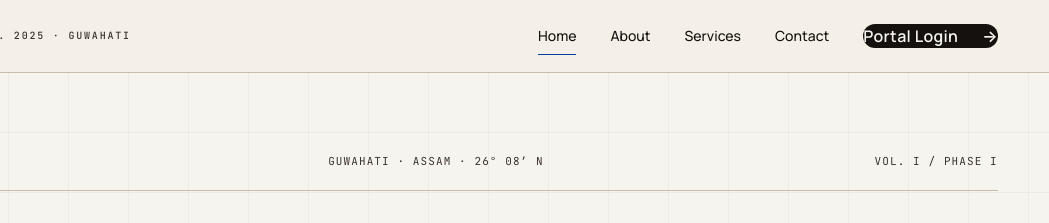
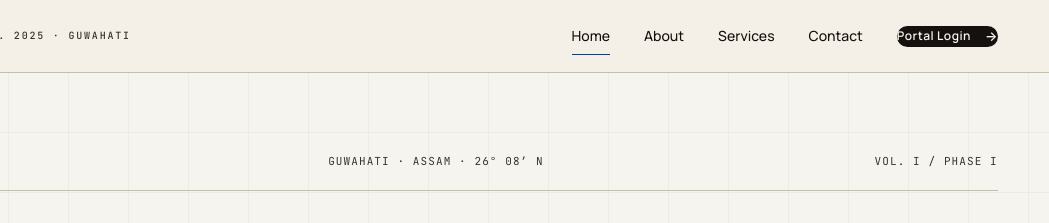
Before and after one commit to raktimmahanta123/Mindset-Career-Portal, a website: page index.html in a window 1280 px wide. Shown: the top 223 px of the page, 231-1280 px from the left. Drawn offline with Linux system fonts and the light colour scheme.

Commit message:
Portal Login: revert pill to v=b size, shrink label + arrow
Atikur wants the pill back at the previous (v=b) dimensions but
with smaller text inside, so there's more visible breathing room
around the content within the same-sized pill.

- padding back to 18 42 18 34 (was 24 72 24 60)
- gap back to 14 (was 24)
- font-size 12px for label (was 16) with 0.04em letter-spacing
  to keep it crisp at the smaller size
- explicit .nav-cta .arrow rule at 13px so the arrow doesn't
  shrink to a stub alongside the smaller label

Cache-bust v=20260613d.

Co-Authored-By: Claude Opus 4.7 <noreply@anthropic.com>

```diff
--- a/css/styles.css
+++ b/css/styles.css
@@ -177,17 +177,22 @@ h1, h2, h3, h4 {
 
 .nav-cta {
   display: inline-flex; align-items: center; justify-content: center;
-  gap: 24px;
-  /* Generous padding both sides. Right is slightly larger than left to
-     optically compensate for the arrow glyph's near-zero right bearing —
-     keeps the "P" and the arrow looking equally inset from their edges. */
-  padding: 24px 72px 24px 60px;
+  gap: 14px;
+  /* Pill back to the v=b dimensions Atikur preferred. Right padding still
+     slightly larger than left to compensate for the arrow's right bearing. */
+  padding: 18px 42px 18px 34px;
   background: var(--ink); color: var(--paper);
   border-radius: 999px;
-  font-size: 16px; font-weight: 600;
-  letter-spacing: 0.02em;
+  /* Smaller label + arrow so the same-sized pill has more visible
+     breathing room around the content. */
+  font-size: 12px; font-weight: 600;
+  letter-spacing: 0.04em;
   line-height: 1;
   transition: background 0.2s;
+}
+.nav-cta .arrow {
+  font-size: 13px;        /* arrow drawn one pt larger than label so it doesn't shrink to nothing */
+  display: inline-block;
 }
 .nav-cta:hover { background: var(--oxblood); }
 .nav-cta .arrow { transition: transform 0.3s; }
--- a/index.html
+++ b/index.html
@@ -5,7 +5,7 @@
 <meta name="viewport" content="width=device-width, initial-scale=1" />
 <title>Mindset Career — Careers, Considered · Guwahati</title>
 <meta name="description" content="Mindset Career is a Guwahati-based job consultancy matching the right people with the right work across the North-East." />
-<link rel="stylesheet" href="css/styles.css?v=20260613c" />
+<link rel="stylesheet" href="css/styles.css?v=20260613d" />
 </head>
 <body>
 
```
Also changed, not shown: activity.html (+1 -1 lines), dashboard.html (+1 -1 lines), employees.html (+1 -1 lines), employers.html (+1 -1 lines), login.html (+1 -1 lines), register.html (+1 -1 lines), settings.html (+1 -1 lines).
